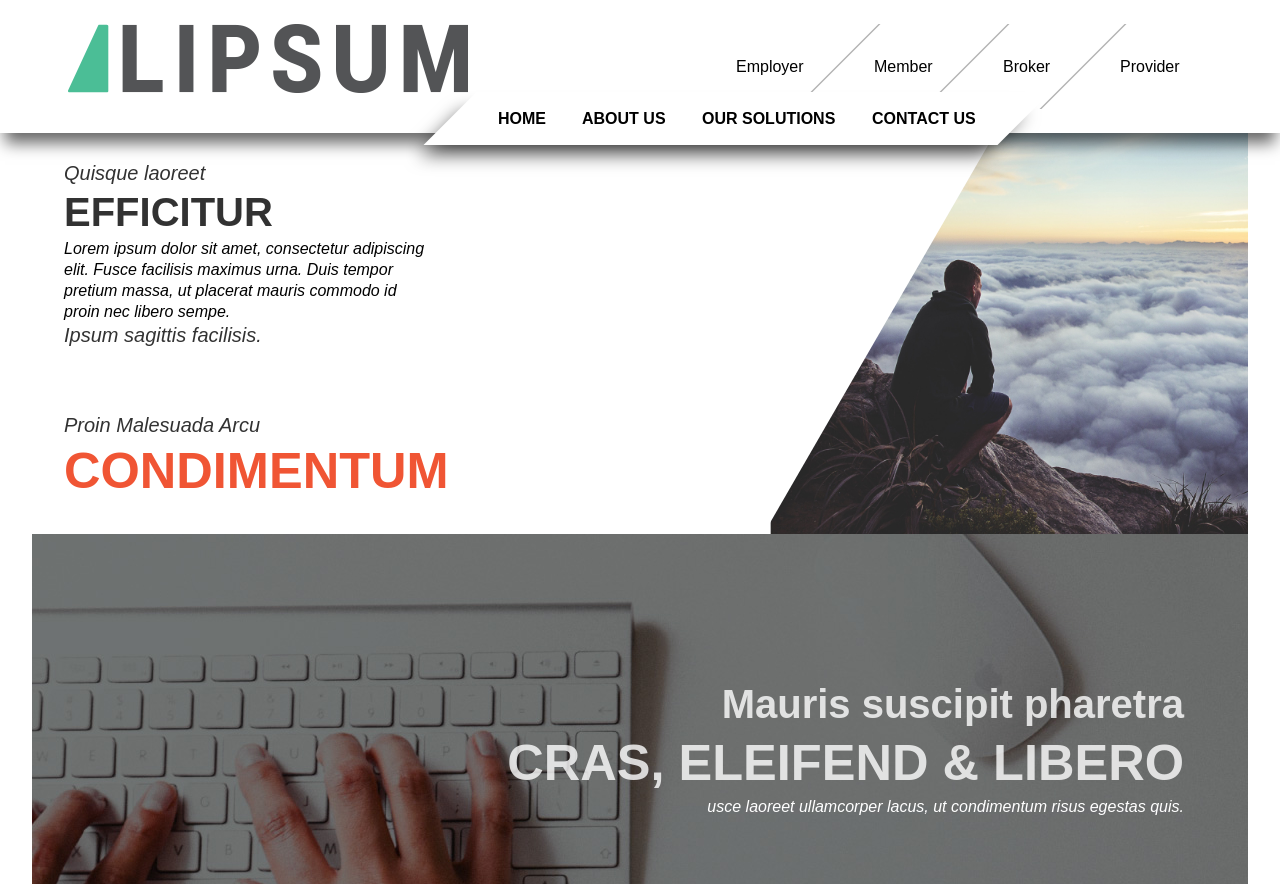
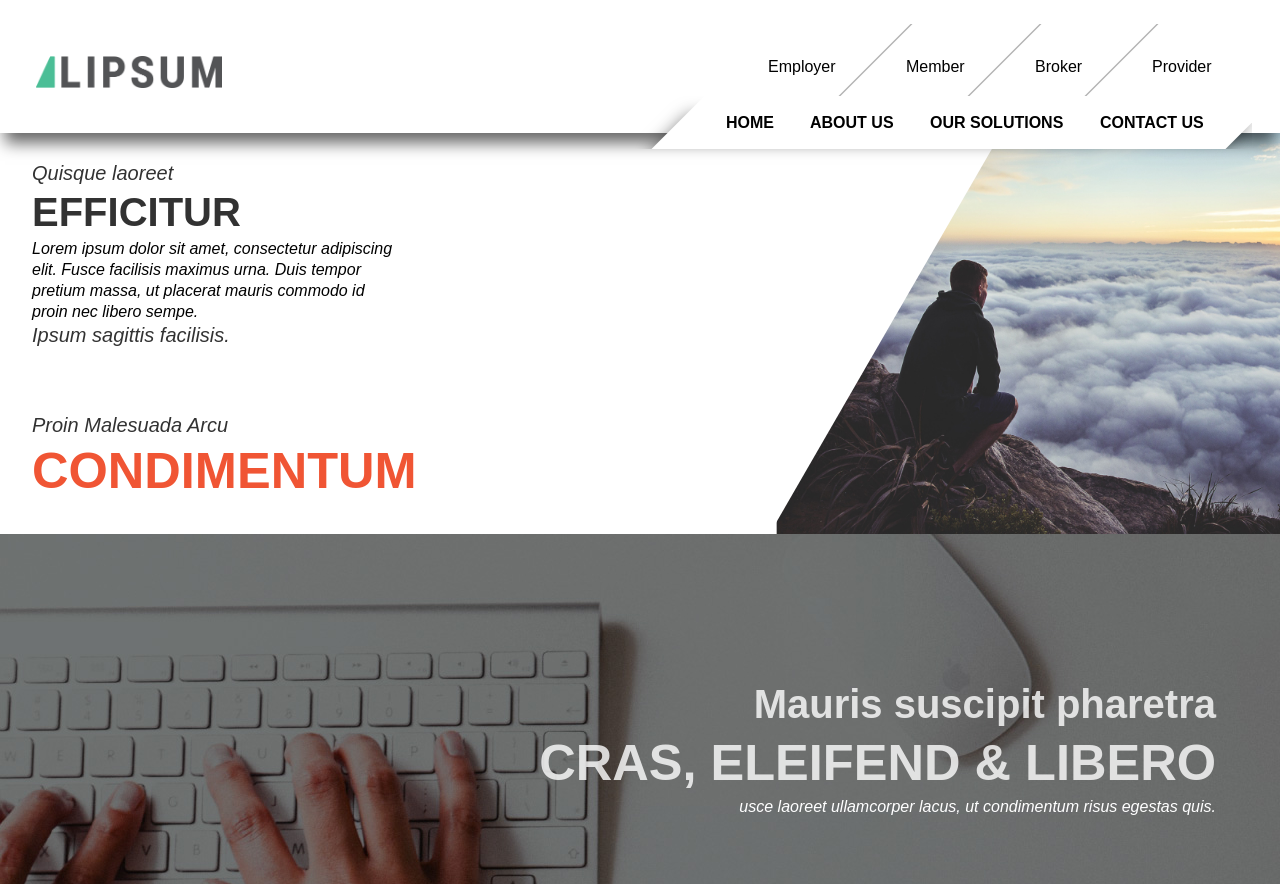
Before and after one commit to axecopfire/ocozzio-web-project, a plain HTML site: page web_project/index.html in a window 1280 px wide. Shown: the top 884 px of the page. Drawn offline with Linux system fonts and the light colour scheme; a web font is replaced by a local one.

Commit message:
as much layout as I'm going to do

```diff
--- a/web_project/css/default.css
+++ b/web_project/css/default.css
@@ -31,11 +31,9 @@ h4 {
 	font-style: italic;
 }
 .container {
-	margin: 0 auto;
 	display: block;
 	width: 1280px;
-	max-width: 95%;
-	margin: 0 auto;
+	max-width: 100%;
 	overflow: hidden;
 }
 .col_12 {
@@ -67,6 +65,8 @@ header {
 /** Brand Logo **/
 .brandLogo {
 	float: left;
+	height: 2em;
+	margin-top: 2em;
 }
 
 /********** NAV *********/
@@ -96,11 +96,21 @@ header {
 }
 
 /* Bottom Nav */
+.bottomNav-container {
+	position: absolute;
+	margin: 0 auto;
+	display: block;
+	width: 1280px;
+	max-width: 95%;
+	margin: 0 auto;
+	overflow: hidden;
+	text-align: right;
+	top: 6em;
+
+}
 .bottomNav {
-	position: absolute;
-	display: block;
-	top: 5.75em;
-	right: 20%;
+	position: relative;
+	display: inline-block;
 }
 .bottomNav ul {
 	display: inline-block;
@@ -280,24 +290,16 @@ footer a {
 }
 
 /*** MEDIA QUERIES ***/
-/*
-@media(max-width: 900px) {
-	.right-container {
-		right: -58%;
-	}
-}
-@media(max-width: 750px) {
-	.right-container {
-		right: -75%;
-	}
-}
-@media(max-width: 650px) {
+
+@media(max-width: 850px) {
 	.topNav, .bottomNav {
 		display: none;
 	}
 	.burgerIcon {
-		top: 0px;
-		right: 0px;
+		position: absolute;
+		display: inline-block;
+		top: 2em;
+		right: 2em;
 		padding: .5rem;
 		margin: .5rem;
 		background-color: gray;
@@ -307,7 +309,21 @@ footer a {
 		height: 0.5rem;
 		display: block;
 		border-bottom: 2px solid #50b78d;
+
 	}
+	.col-section {
+		text-align: center;
+	}
+	.col-section * {
+		width: 95%;
+		display: block;
+		margin: auto;
+	}
+}
+
+/*
+@media(max-width: 650px) {
+
 	.right-container {
 		right: -95%;
 	}
--- a/web_project/index.html
+++ b/web_project/index.html
@@ -21,6 +21,7 @@
               <li><a>Provider</a></li>
             </ul>
           </div>
+          <div class="bottomNav-container">
             <div class="bottomNav">
               <ul>
                 <li><a>HOME</a></li>
@@ -28,6 +29,7 @@
                 <li><a>OUR SOLUTIONS</a></li>
                 <li><a>CONTACT US</a></li>
               </ul>
+            </div>
           </div>
           <div class="burgerIcon">
             <span></span>
```
Lines whose indentation alone changed are shown as unchanged.
